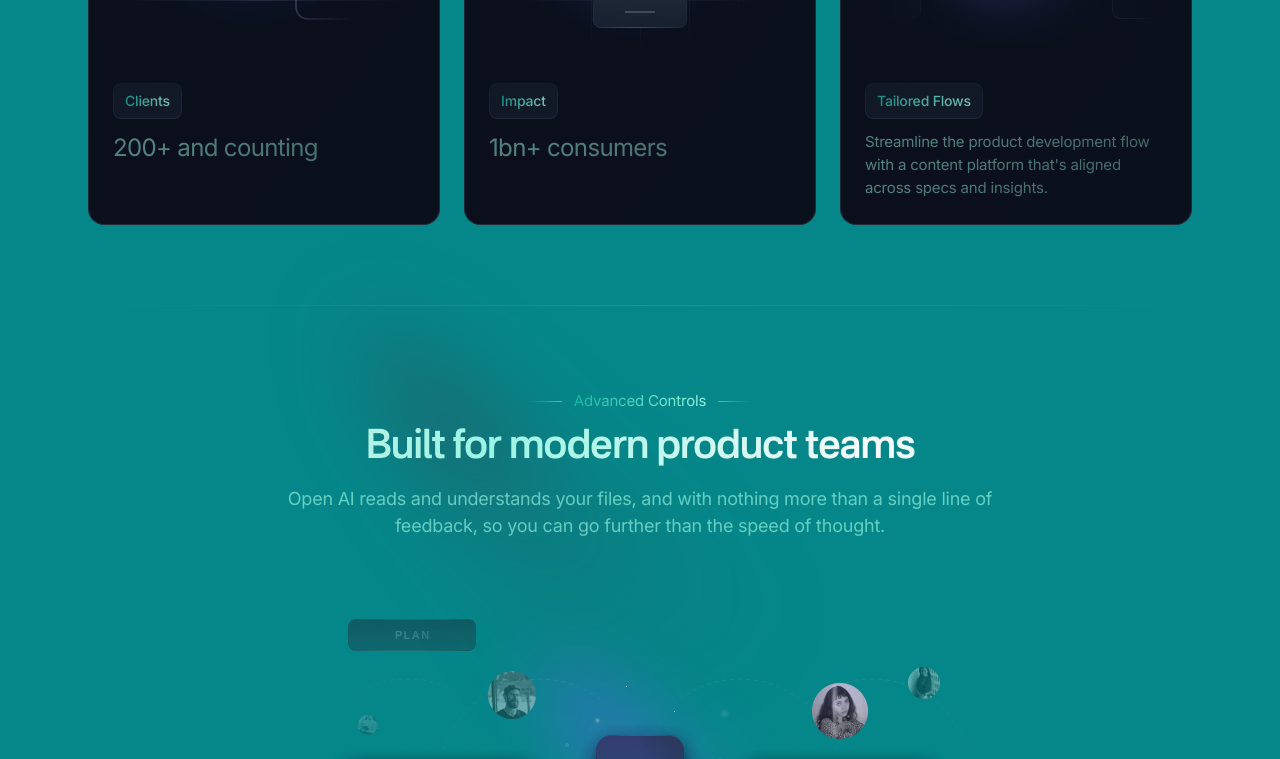
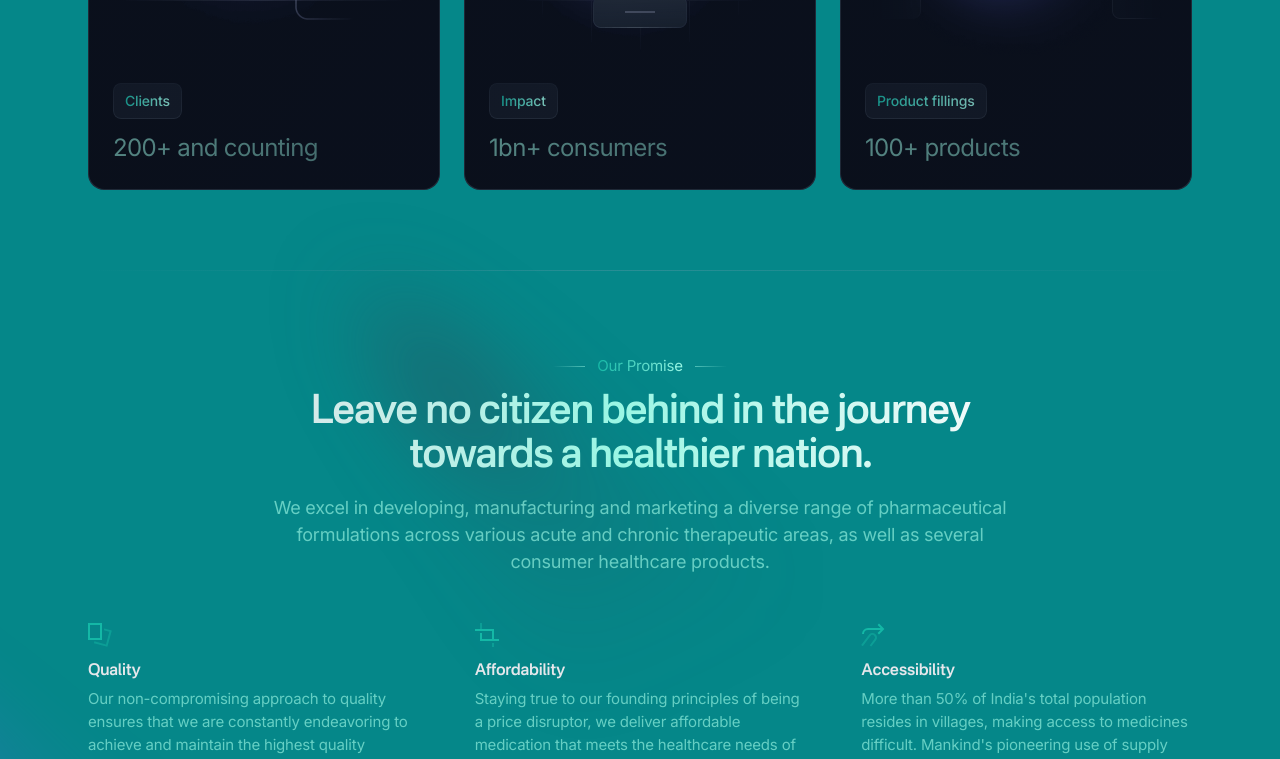
Before and after one commit to nani67/ADPI-Pharmaceuticals, a Next.js app: page / in a window 1280 px wide. Shown: the part 1760-2519 px from the top of the page. Built offline with nearby package versions, Linux system fonts and the light colour scheme.

Commit message:
Added more UI elements and dummy data

```diff
--- a/components/features.tsx
+++ b/components/features.tsx
@@ -36,19 +36,18 @@ export default function Features() {
           <div className="mx-auto max-w-3xl pb-4 text-center md:pb-12">
             <div className="inline-flex items-center gap-3 pb-3 before:h-px before:w-8 before:bg-gradient-to-r before:from-transparent before:to-teal-200/50 after:h-px after:w-8 after:bg-gradient-to-l after:from-transparent after:to-teal-200/50">
               <span className="inline-flex bg-gradient-to-r from-teal-500 to-teal-200 bg-clip-text text-transparent">
-                Advanced Controls
+                Our Promise
               </span>
             </div>
             <h2 className="animate-[gradient_6s_linear_infinite] bg-[linear-gradient(to_right,theme(colors.gray.200),theme(colors.teal.200),theme(colors.gray.50),theme(colors.teal.300),theme(colors.gray.200))] bg-[length:200%_auto] bg-clip-text pb-4 font-nacelle text-3xl font-semibold text-transparent md:text-4xl">
-              Built for modern product teams
+            Leave no citizen behind in the
+            journey towards a healthier nation.
             </h2>
             <p className="text-lg text-teal-200/65">
-              Open AI reads and understands your files, and with nothing more
-              than a single line of feedback, so you can go further than the
-              speed of thought.
+            We excel in developing, manufacturing and marketing a diverse range of pharmaceutical formulations across various acute and chronic therapeutic areas, as well as several consumer healthcare products.
             </p>
           </div>
-          <div className="flex justify-center pb-4 md:pb-12" data-aos="fade-up">
+          {/* <div className="flex justify-center pb-4 md:pb-12" data-aos="fade-up">
             <Image
               className="max-w-none"
               src={FeaturesImage}
@@ -56,7 +55,7 @@ export default function Features() {
               height={384}
               alt="Features"
             />
-          </div>
+          </div> */}
           {/* Items */}
           <div className="mx-auto grid max-w-sm gap-12 sm:max-w-none sm:grid-cols-2 md:gap-x-14 md:gap-y-16 lg:grid-cols-3">
             <article>
@@ -73,11 +72,10 @@ export default function Features() {
                 />
               </svg>
               <h3 className="mb-1 font-nacelle text-[1rem] font-semibold text-gray-200">
-                Project Milestones
+                Quality
               </h3>
               <p className="text-teal-200/65">
-                Track progress across custom flows for your team. Find the right
-                balance for the user, privacy and security.
+              Our non-compromising approach to quality ensures that we are constantly endeavoring to achieve and maintain the highest quality standards in the pharmaceutical industry in India.
               </p>
             </article>
             <article>
@@ -91,11 +89,10 @@ export default function Features() {
                 <path d="M19 6H0v2h17v8H7v-6H5v8h19v-2h-5V6Z" />
               </svg>
               <h3 className="mb-1 font-nacelle text-[1rem] font-semibold text-gray-200">
-                Team Views
+                Affordability
               </h3>
               <p className="text-teal-200/65">
-                Track progress across custom flows for your team. Find the right
-                balance for the user, privacy and security.
+              Staying true to our founding principles of being a price disruptor, we deliver affordable medication that meets the healthcare needs of Bharat.
               </p>
             </article>
             <article>
@@ -112,14 +109,13 @@ export default function Features() {
                 />
               </svg>
               <h3 className="mb-1 font-nacelle text-[1rem] font-semibold text-gray-200">
-                Advanced Search
+                Accessibility
               </h3>
               <p className="text-teal-200/65">
-                Track progress across custom flows for your team. Find the right
-                balance for the user, privacy and security.
+              More than 50% of India's total population resides in villages, making access to medicines difficult. Mankind's pioneering use of supply chains and a company-owned distribution setup bolsters accessibility.
               </p>
             </article>
-            <article>
+            {/* <article>
               <svg
                 className="mb-3 fill-teal-500"
                 xmlns="http://www.w3.org/2000/svg"
@@ -186,7 +182,7 @@ export default function Features() {
                 Track progress across custom flows for your team. Find the right
                 balance for the user, privacy and security.
               </p>
-            </article>
+            </article> */}
           </div>
         </div>
       </div>
--- a/components/testimonials.tsx
+++ b/components/testimonials.tsx
@@ -112,8 +112,8 @@ export default function Testimonials() {
 
   return (
     <div className="mx-auto max-w-6xl px-4 sm:px-6">
-      <div className="border-t py-12 [border-image:linear-gradient(to_right,transparent,theme(colors.slate.400/.25),transparent)1] md:py-20">
-        {/* Section header */}
+      {/* <div className="border-t py-12 [border-image:linear-gradient(to_right,transparent,theme(colors.slate.400/.25),transparent)1] md:py-20">
+
         <div className="mx-auto max-w-3xl pb-12 text-center">
           <h2 className="animate-[gradient_6s_linear_infinite] bg-[linear-gradient(to_right,theme(colors.gray.200),theme(colors.teal.200),theme(colors.gray.50),theme(colors.teal.300),theme(colors.gray.200))] bg-[length:200%_auto] bg-clip-text pb-4 font-nacelle text-3xl font-semibold text-transparent md:text-4xl">
             Don't take our word for it
@@ -125,10 +125,10 @@ export default function Testimonials() {
         </div>
 
         <div>
-          {/* Buttons */}
+
           <div className="flex justify-center pb-12 max-md:hidden md:pb-16">
             <div className="relative inline-flex flex-wrap justify-center rounded-[1.25rem] bg-gray-800/40 p-1">
-              {/* Button #1 */}
+
               <button
                 className={`flex h-8 flex-1 items-center gap-2.5 whitespace-nowrap rounded-full px-3 text-sm font-medium transition-colors focus-visible:outline-none focus-visible:ring focus-visible:ring-teal-200 ${category === 1 ? "relative bg-gradient-to-b from-gray-900 via-gray-800/60 to-gray-900 before:pointer-events-none before:absolute before:inset-0 before:rounded-[inherit] before:border before:border-transparent before:[background:linear-gradient(to_bottom,theme(colors.teal.500/0),theme(colors.teal.500/.5))_border-box] before:[mask-composite:exclude_!important] before:[mask:linear-gradient(white_0_0)_padding-box,_linear-gradient(white_0_0)]" : "opacity-65 transition-opacity hover:opacity-90"}`}
                 aria-pressed={category === 1}
@@ -144,7 +144,7 @@ export default function Testimonials() {
                 </svg>
                 <span>View All</span>
               </button>
-              {/* Button #2 */}
+
               <button
                 className={`flex h-8 flex-1 items-center gap-2.5 whitespace-nowrap rounded-full px-3 text-sm font-medium transition-colors focus-visible:outline-none focus-visible:ring focus-visible:ring-teal-200 ${category === 2 ? "relative bg-gradient-to-b from-gray-900 via-gray-800/60 to-gray-900 before:pointer-events-none before:absolute before:inset-0 before:rounded-[inherit] before:border before:border-transparent before:[background:linear-gradient(to_bottom,theme(colors.teal.500/0),theme(colors.teal.500/.5))_border-box] before:[mask-composite:exclude_!important] before:[mask:linear-gradient(white_0_0)_padding-box,_linear-gradient(white_0_0)]" : "opacity-65 transition-opacity hover:opacity-90"}`}
                 aria-pressed={category === 2}
@@ -160,7 +160,7 @@ export default function Testimonials() {
                 </svg>
                 <span>Web Apps</span>
               </button>
-              {/* Button #3 */}
+
               <button
                 className={`flex h-8 flex-1 items-center gap-2.5 whitespace-nowrap rounded-full px-3 text-sm font-medium transition-colors focus-visible:outline-none focus-visible:ring focus-visible:ring-teal-200 ${category === 3 ? "relative bg-gradient-to-b from-gray-900 via-gray-800/60 to-gray-900 before:pointer-events-none before:absolute before:inset-0 before:rounded-[inherit] before:border before:border-transparent before:[background:linear-gradient(to_bottom,theme(colors.teal.500/0),theme(colors.teal.500/.5))_border-box] before:[mask-composite:exclude_!important] before:[mask:linear-gradient(white_0_0)_padding-box,_linear-gradient(white_0_0)]" : "opacity-65 transition-opacity hover:opacity-90"}`}
                 aria-pressed={category === 3}
@@ -176,7 +176,7 @@ export default function Testimonials() {
                 </svg>
                 <span>eCommerce</span>
               </button>
-              {/* Button #4 */}
+
               <button
                 className={`flex h-8 flex-1 items-center gap-2.5 whitespace-nowrap rounded-full px-3 text-sm font-medium transition-colors focus-visible:outline-none focus-visible:ring focus-visible:ring-teal-200 ${category === 4 ? "relative bg-gradient-to-b from-gray-900 via-gray-800/60 to-gray-900 before:pointer-events-none before:absolute before:inset-0 before:rounded-[inherit] before:border before:border-transparent before:[background:linear-gradient(to_bottom,theme(colors.teal.500/0),theme(colors.teal.500/.5))_border-box] before:[mask-composite:exclude_!important] before:[mask:linear-gradient(white_0_0)_padding-box,_linear-gradient(white_0_0)]" : "opacity-65 transition-opacity hover:opacity-90"}`}
                 aria-pressed={category === 4}
@@ -192,7 +192,7 @@ export default function Testimonials() {
                 </svg>
                 <span>Enteprise</span>
               </button>
-              {/* Button #5 */}
+
               <button
                 className={`flex h-8 flex-1 items-center gap-2.5 whitespace-nowrap rounded-full px-3 text-sm font-medium transition-colors focus-visible:outline-none focus-visible:ring focus-visible:ring-teal-200 ${category === 5 ? "relative bg-gradient-to-b from-gray-900 via-gray-800/60 to-gray-900 before:pointer-events-none before:absolute before:inset-0 before:rounded-[inherit] before:border before:border-transparent before:[background:linear-gradient(to_bottom,theme(colors.teal.500/0),theme(colors.teal.500/.5))_border-box] before:[mask-composite:exclude_!important] before:[mask:linear-gradient(white_0_0)_padding-box,_linear-gradient(white_0_0)]" : "opacity-65 transition-opacity hover:opacity-90"}`}
                 aria-pressed={category === 5}
@@ -211,7 +211,7 @@ export default function Testimonials() {
             </div>
           </div>
 
-          {/* Cards */}
+
           <div
             className="mx-auto grid max-w-sm items-start gap-6 sm:max-w-none sm:grid-cols-2 lg:grid-cols-3"
             ref={masonryContainer}
@@ -225,7 +225,7 @@ export default function Testimonials() {
             ))}
           </div>
         </div>
-      </div>
+      </div> */}
     </div>
   );
 }
--- a/components/ui/footer.tsx
+++ b/components/ui/footer.tsx
@@ -205,8 +205,8 @@ export default function Footer() {
             </div>
             <div className="text-sm">
               <p className="mb-3 text-teal-200/65">
-                © Cruip.com
-                <span className="text-gray-700"> · </span>
+                © ADPIPharmaceuticals.com
+                <span className="text-gray-700"> </span>
                 <a
                   className="text-teal-200/65 transition hover:text-teal-500"
                   href="#0"
--- a/components/workflows.tsx
+++ b/components/workflows.tsx
@@ -153,15 +153,14 @@ export default function Workflows() {
                 {/* Content */}
                 <div className="p-6">
                   <div className="mb-3">
-                    <span className="btn-sm relative rounded-full bg-gray-800/40 px-2.5 py-0.5 text-xs font-normal before:pointer-events-none before:absolute before:inset-0 before:rounded-[inherit] before:border before:border-transparent before:[background:linear-gradient(to_bottom,theme(colors.gray.700/.15),theme(colors.gray.700/.5))_border-box] before:[mask-composite:exclude_!important] before:[mask:linear-gradient(white_0_0)_padding-box,_linear-gradient(white_0_0)] hover:bg-gray-800/60">
+                    <span className="btn-sm relative rounded-full bg-gray-800/40 px-2.5 py-0.5 text-xl font-normal before:pointer-events-none before:absolute before:inset-0 before:rounded-[inherit] before:border before:border-transparent before:[background:linear-gradient(to_bottom,theme(colors.gray.700/.15),theme(colors.gray.700/.5))_border-box] before:[mask-composite:exclude_!important] before:[mask:linear-gradient(white_0_0)_padding-box,_linear-gradient(white_0_0)] hover:bg-gray-800/60">
                       <span className="bg-gradient-to-r from-teal-500 to-teal-200 bg-clip-text text-transparent">
-                        Tailored Flows
+                        Product fillings
                       </span>
                     </span>
                   </div>
-                  <p className="text-teal-200/65">
-                    Streamline the product development flow with a content
-                    platform that's aligned across specs and insights.
+                  <p className="text-teal-200/65 text-2xl">
+                    100+ products
                   </p>
                 </div>
               </div>
```
